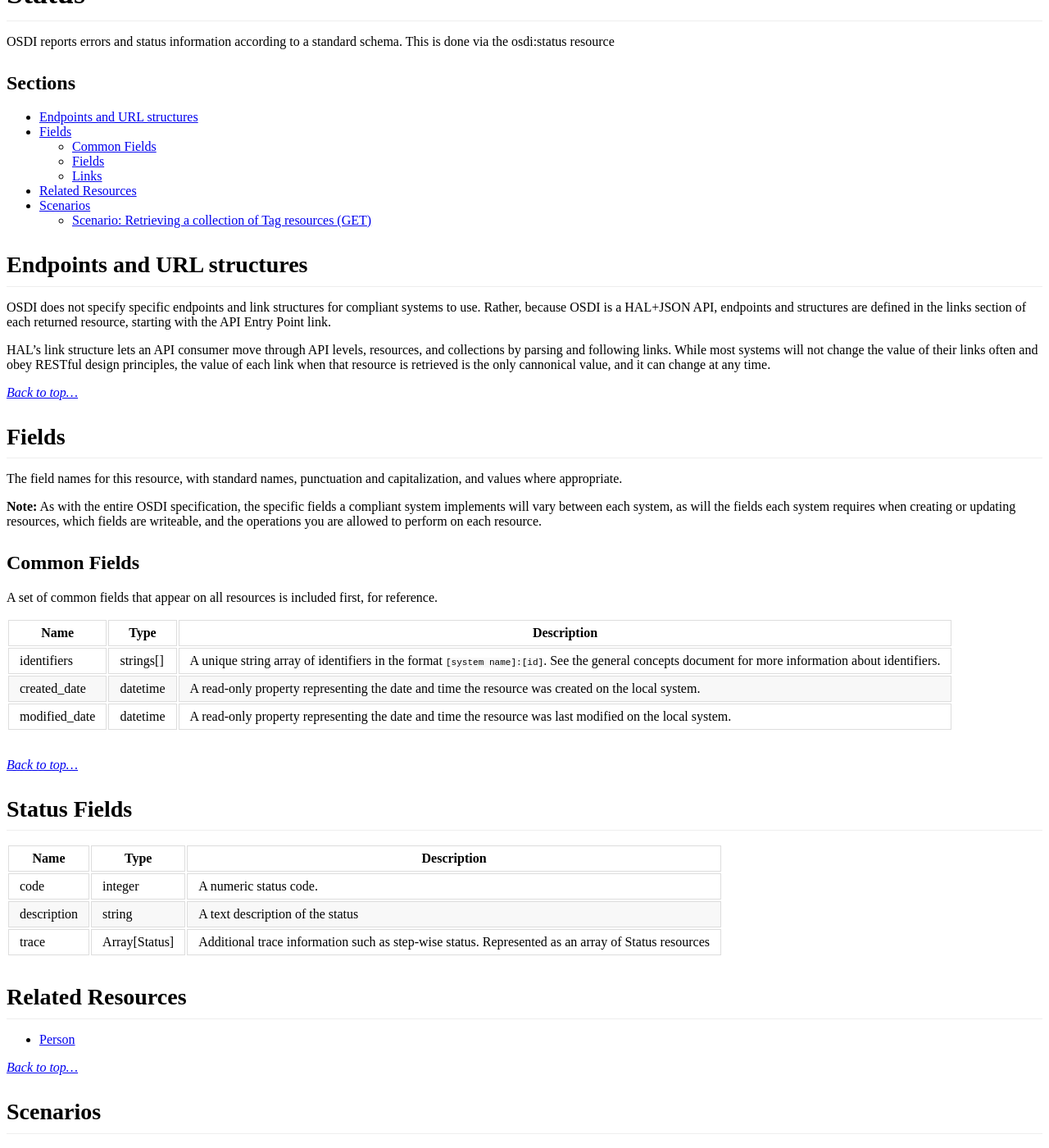
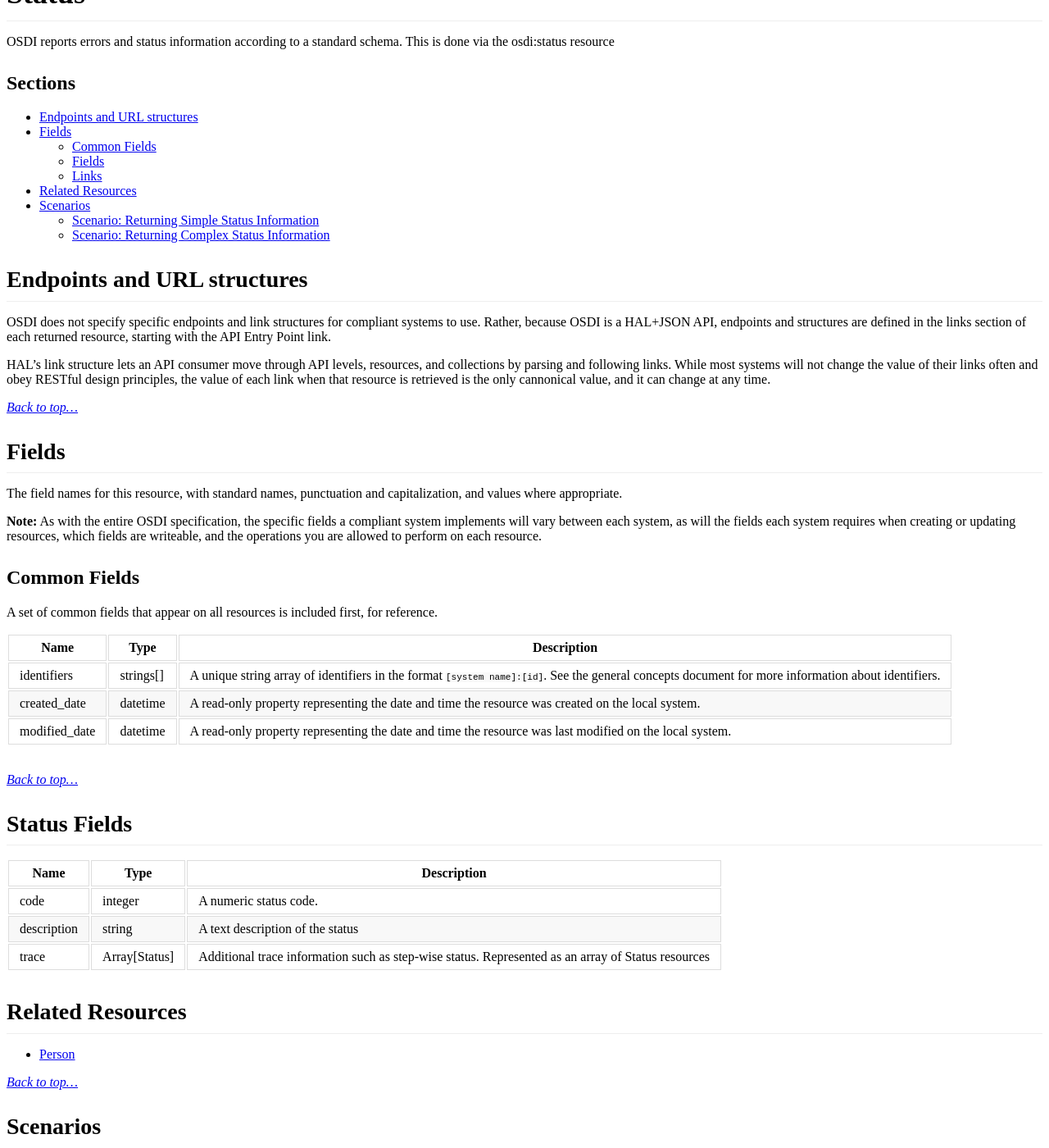
Before and after one commit to opensupporter/osdi-docs, a Jekyll site: the page built from status.md, in a window 1280 px wide and 1400 px high, scrolled down 661 px. Shown: the whole window at 82% size. Built offline with Jekyll 4.4.1, drawn with Linux system fonts in a browser that asks for light colours; a style sheet for code colours, icons or effects is not loaded; some of the changed text lies outside the part shown.

Commit message:
scenario updates in status

```diff
--- a/status.md
+++ b/status.md
@@ -15,7 +15,8 @@
     * [Links](#links)
 * [Related Resources](#related-resources)
 * [Scenarios](#scenarios)
-    * [Scenario: Retrieving a collection of Tag resources (GET)](#scenario-retrieving-a-collection-of-tag-resources-get)
+    * [Scenario: Returning Simple Status Information](#scenario-simple-status-information)
+    * [Scenario: Returning  Complex Status Information](#scenario-complex-status-information)
 
 {% include endpoints_and_url_structures.md %}
 
@@ -49,7 +50,7 @@
 {% include scenarios_intro.md %}
 
 
-### Simple status information
+### Scenario: Simple status information
 
 #### Request
 
```
